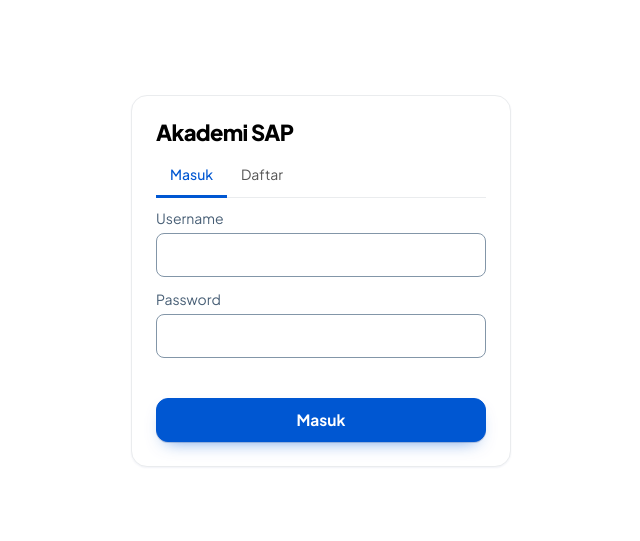
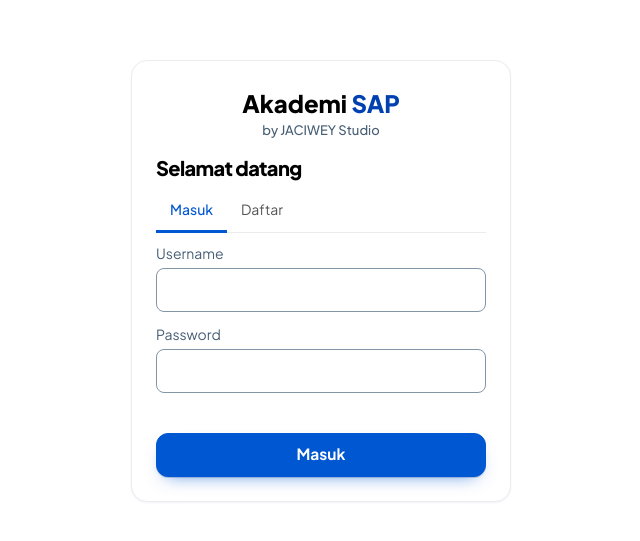
Before and after one commit to divadelvira/Akademi-SAP, an Astro site: page /login in a window 1280 px wide. Shown: the part 119-660 px from the top of the page, without its empty margins (319-959 px from the left). Built offline with nearby package versions, Linux system fonts and the light colour scheme; Astro itself is replaced by a stand-in of ours.

Commit message:
Brand like PsikoLatih: Akademi SAP by JACIWEY Studio

```diff
--- a/src/pages/index.astro
+++ b/src/pages/index.astro
@@ -9,7 +9,7 @@ import shell from '../shell.html?raw';
 <head>
 <meta charset="utf-8">
 <meta name="viewport" content="width=device-width, initial-scale=1">
-<title>Akademi SAP</title>
+<title>Akademi SAP — Platform Belajar SAP by JACIWEY Studio</title>
 <link rel="preconnect" href="https://fonts.googleapis.com">
 <link rel="preconnect" href="https://fonts.gstatic.com" crossorigin>
 <link href="https://fonts.googleapis.com/css2?family=Plus+Jakarta+Sans:wght@400;500;600;700;800&display=swap" rel="stylesheet">
--- a/src/pages/login.astro
+++ b/src/pages/login.astro
@@ -13,7 +13,10 @@ import '../styles/app.css';
 <style is:inline>[hidden]{display:none!important}
   .auth{min-height:100dvh;display:flex;align-items:center;justify-content:center;padding:16px}
   .auth form{width:100%;max-width:380px}
-  .auth h1{font-size:22px;margin:0 0 4px}
+  .auth-brand{font-size:24px;font-weight:800;color:var(--ink);text-align:center;margin:0 0 16px}
+  .auth-brand em{color:var(--deep);font-style:normal}
+  .auth-brand small{display:block;font-size:13px;font-weight:500;color:var(--meta)}
+  .auth h1{font-size:20px;margin:0 0 8px}
   .auth .inputs{grid-template-columns:1fr}
   .auth .err{color:var(--bad);font-size:14px;min-height:1.4em;margin:10px 0}
   .auth .btn{width:100%}
@@ -22,7 +25,8 @@ import '../styles/app.css';
 <body>
 <main class="auth">
   <form id="f" class="card" novalidate>
-    <h1>Akademi SAP</h1>
+    <div class="auth-brand">Akademi <em>SAP</em><small>by JACIWEY Studio</small></div>
+    <h1>Selamat datang</h1>
     <div class="chips" role="tablist" aria-label="Mode">
       <button type="button" class="chip on" role="tab" aria-selected="true" data-mode="login">Masuk</button>
       <button type="button" class="chip" role="tab" aria-selected="false" data-mode="register">Daftar</button>
```
